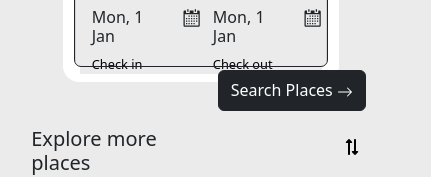
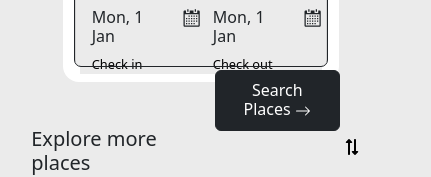
Before and after one commit to GP-43/homeaway-frontend, a React (Create React App) app: page / in a window 390 px wide. Shown: the part 481-658 px from the top of the page, 431 px wide, since content can reach past the window. Built offline with nearby package versions, Linux system fonts and the light colour scheme.

Commit message:
fixed search button bug

```diff
--- a/src/assets/styles/partials/_finding-place.scss
+++ b/src/assets/styles/partials/_finding-place.scss
@@ -366,19 +366,23 @@
 
   @media (max-width: 820px) {
     top: 95%;
-    left: 72.8%;
-    width: 60%;
+    left: 70.2%;
     height: 5%;
+    button {
+      width: 10rem;
+    }
   }
 }
 
 @media (max-width: 412px) {
   .search-button {
     top: 83%;
-    width: 75%;
     height: 5%;
-    left: 38%;
+    left: 37%;
     margin-top: 47px;
     margin-left: 41px;
+    button {
+      width: 7.8rem;
+    }
   }
 }
```
